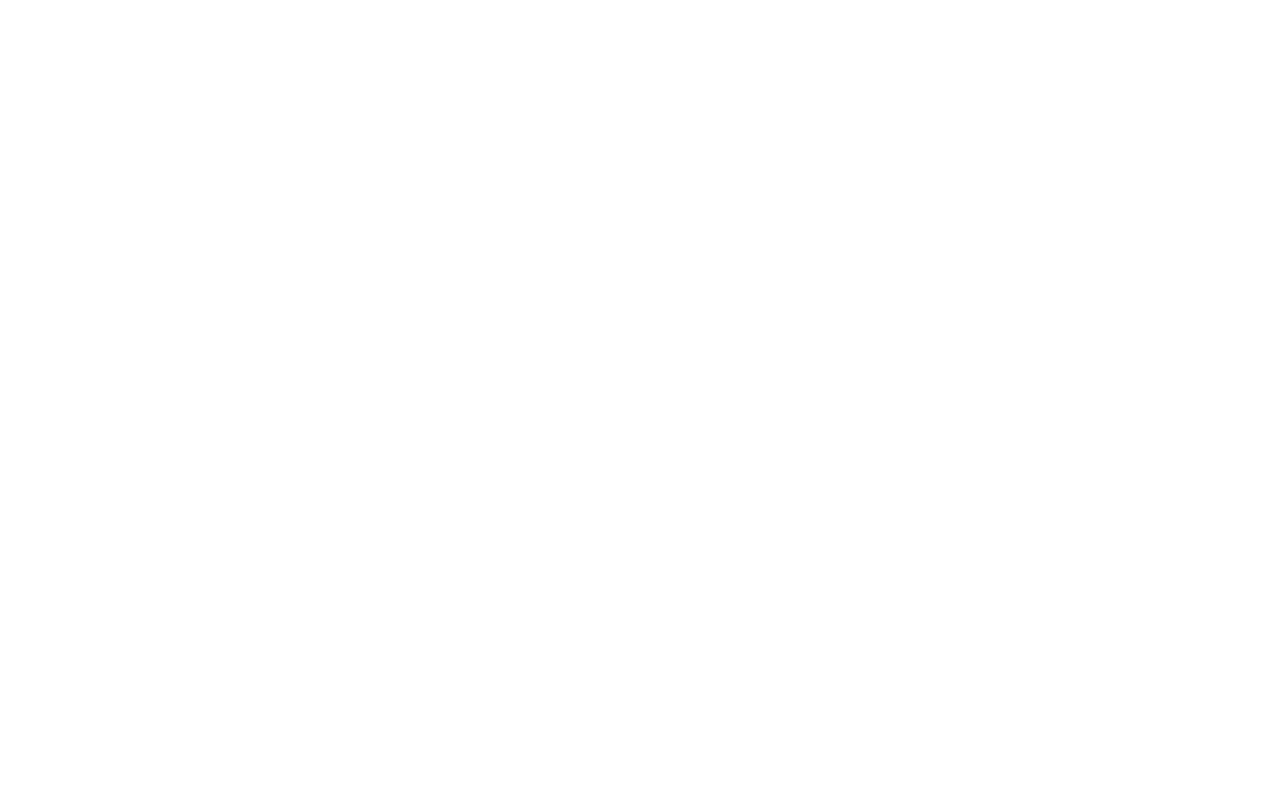
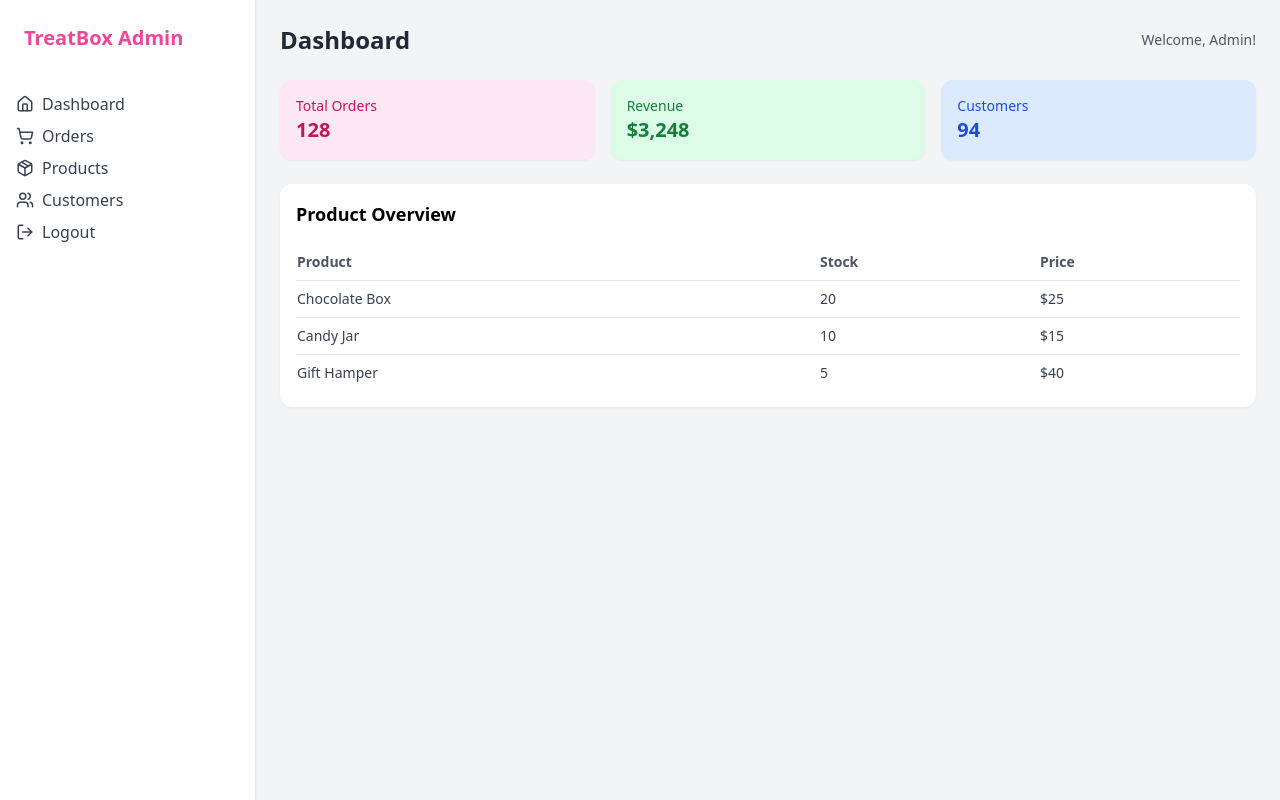
Before and after one commit to ARUN-Nadarajah/treatBox-ecommerce, a React (Vite) app in the folder frontend/: page / in a window 1280 px wide. Built offline with nearby package versions, Linux system fonts and the light colour scheme.

Commit message:
created admin dashboard

```diff
--- a/frontend/package.json
+++ b/frontend/package.json
@@ -12,6 +12,7 @@
   "dependencies": {
     "@headlessui/react": "^2.2.4",
     "@heroicons/react": "^2.2.0",
+    "lucide-react": "^0.515.0",
     "react": "^19.1.0",
     "react-dom": "^19.1.0"
   },
--- a/frontend/src/App.tsx
+++ b/frontend/src/App.tsx
@@ -1,9 +1,11 @@
+import AdminDashboard from './pages/adminUI'
 import './App.css'
 
 function App() {
 
   return (
     <>
+    <AdminDashboard/>
     </>
   )
 }
--- /dev/null
+++ b/frontend/src/components/dashboardCards.tsx
@@ -0,0 +1,18 @@
+export default function DashboardCards() {
+  const cards = [
+    { title: "Total Orders", value: "128", color: "bg-pink-100 text-pink-700" },
+    { title: "Revenue", value: "$3,248", color: "bg-green-100 text-green-700" },
+    { title: "Customers", value: "94", color: "bg-blue-100 text-blue-700" },
+  ];
+
+  return (
+    <div className="grid grid-cols-1 sm:grid-cols-3 gap-4 mb-6">
+      {cards.map((card, idx) => (
+        <div key={idx} className={`p-4 rounded-xl shadow-sm ${card.color}`}>
+          <h2 className="text-sm font-medium">{card.title}</h2>
+          <p className="text-xl font-semibold">{card.value}</p>
+        </div>
+      ))}
+    </div>
+  );
+}
--- /dev/null
+++ b/frontend/src/components/header.tsx
@@ -0,0 +1,8 @@
+export default function Header() {
+  return (
+    <div className="flex justify-between items-center mb-6">
+      <h1 className="text-2xl font-semibold text-gray-800">Dashboard</h1>
+      <div className="text-sm text-gray-600">Welcome, Admin!</div>
+    </div>
+  );
+}
--- /dev/null
+++ b/frontend/src/components/productTable.tsx
@@ -0,0 +1,31 @@
+export default function ProductTable() {
+  const products = [
+    { name: "Chocolate Box", stock: 20, price: "$25" },
+    { name: "Candy Jar", stock: 10, price: "$15" },
+    { name: "Gift Hamper", stock: 5, price: "$40" },
+  ];
+
+  return (
+    <div className="bg-white p-4 rounded-xl shadow-sm">
+      <h2 className="text-lg font-semibold mb-4">Product Overview</h2>
+      <table className="w-full text-left text-sm">
+        <thead className="border-b text-gray-600">
+          <tr>
+            <th className="py-2">Product</th>
+            <th>Stock</th>
+            <th>Price</th>
+          </tr>
+        </thead>
+        <tbody className="text-gray-700">
+          {products.map((product, idx) => (
+            <tr key={idx} className="border-b last:border-none">
+              <td className="py-2">{product.name}</td>
+              <td>{product.stock}</td>
+              <td>{product.price}</td>
+            </tr>
+          ))}
+        </tbody>
+      </table>
+    </div>
+  );
+}
--- /dev/null
+++ b/frontend/src/components/sidebar.tsx
@@ -0,0 +1,26 @@
+import { Home, Package, Users, LogOut, ShoppingCart } from "lucide-react";
+
+export default function Sidebar() {
+  return (
+    <div className="w-64 bg-white border-r shadow-sm">
+      <div className="p-6 text-xl font-bold text-pink-500">TreatBox Admin</div>
+      <ul className="space-y-2 p-4 text-gray-700">
+        <li className="flex items-center space-x-2 hover:text-pink-500 cursor-pointer">
+          <Home size={18} /> <span>Dashboard</span>
+        </li>
+        <li className="flex items-center space-x-2 hover:text-pink-500 cursor-pointer">
+          <ShoppingCart size={18} /> <span>Orders</span>
+        </li>
+        <li className="flex items-center space-x-2 hover:text-pink-500 cursor-pointer">
+          <Package size={18} /> <span>Products</span>
+        </li>
+        <li className="flex items-center space-x-2 hover:text-pink-500 cursor-pointer">
+          <Users size={18} /> <span>Customers</span>
+        </li>
+        <li className="flex items-center space-x-2 hover:text-pink-500 cursor-pointer mt-10">
+          <LogOut size={18} /> <span>Logout</span>
+        </li>
+      </ul>
+    </div>
+  );
+}
--- /dev/null
+++ b/frontend/src/pages/adminUI.tsx
@@ -0,0 +1,17 @@
+import Sidebar from "../components/sidebar";
+import Header from "../components/header";
+import DashboardCards from "../components/dashboardCards";
+import ProductTable from "../components/productTable";
+
+export default function AdminDashboard() {
+  return (
+    <div className="flex min-h-screen bg-gray-100">
+      <Sidebar />
+      <div className="flex-1 p-6">
+        <Header />
+        <DashboardCards />
+        <ProductTable />
+      </div>
+    </div>
+  );
+}
```
Also changed, not shown: 1 other file (tests, documents, lock files or other folders).
